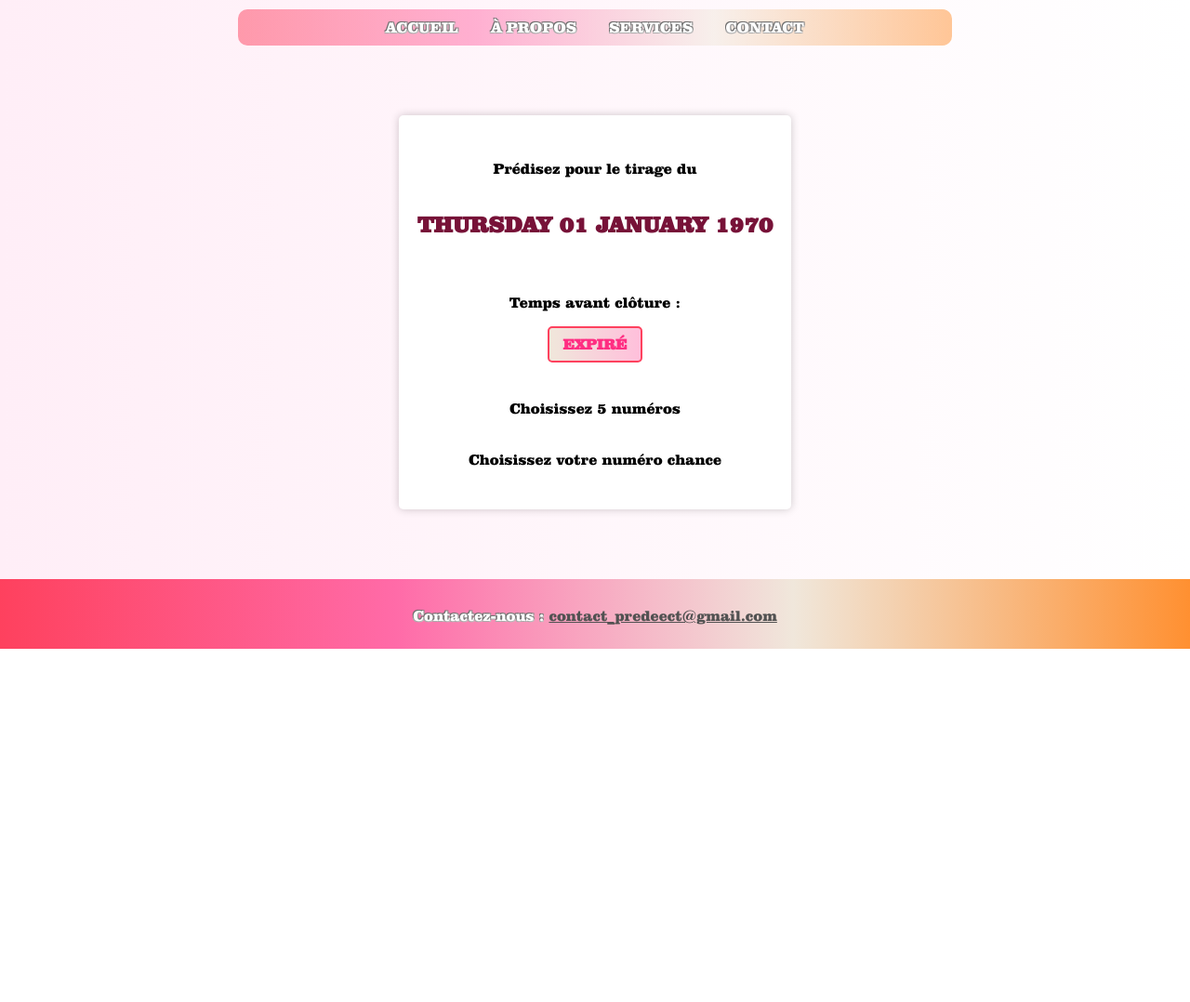
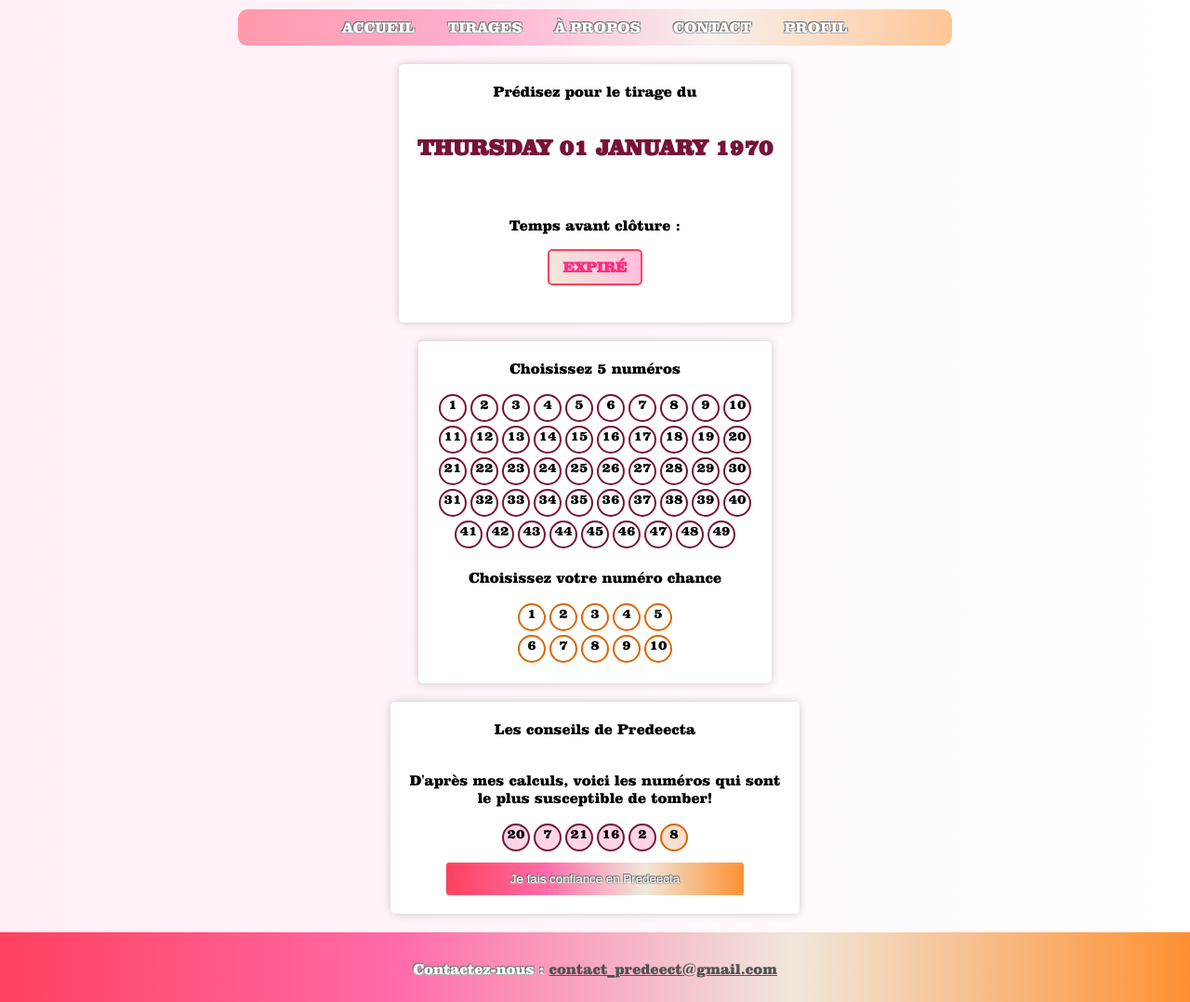
Before and after one commit to manaeprodev/projet-thema, a PHP site: page /prediction.php in a window 1280 px wide. Shown: the part 102-1180 px from the top of the page at 93% size. Before the commit the page ends 800 px from the top, so only its background shows below. Run offline with PHP 8.4, Linux system fonts and the light colour scheme; the visitor is signed in with stand-in values (Sample User, id 1).

Commit message:
Prediction feature

```diff
--- a/assets/style.css
+++ b/assets/style.css
@@ -64,7 +64,7 @@ input[type="text"], input[type="password"] {
     border-radius: 3px;
 }
 
-input[type="submit"] {
+input[type="submit"], #btn_valider, #btn_ecouter_ia {
     margin-top: 10px;
     width: 80%;
     background: -webkit-linear-gradient(right, rgba(220, 101, 0, 0.5), rgba(197, 184, 169, 0.5), rgba(255, 46, 130, 0.5), rgba(255, 37, 67, 0.5));
@@ -80,7 +80,7 @@ input[type="submit"] {
             1px  1px 0 #bebebe;
 }
 
-input[type="submit"]:hover {
+input[type="submit"]:hover, #btn_valider, #btn_ecouter_ia {
     background: -webkit-linear-gradient(right, #ff9031, #f0e7db, #ff6ba8, #fe415e);
 }
 
@@ -89,6 +89,7 @@ footer {
     color: #fff;
     text-align: center;
     padding: 10px 0;
+    margin-top: 20px;
 }
 
 .file-input-wrapper {
@@ -268,3 +269,54 @@ label, ::placeholder {
 #date_title {
     color: #771238;
 }
+
+.ball {
+    display: inline-block;
+    width: 30px; /* Set a fixed width */
+    height: 30px; /* Set a fixed height */
+    border: 2px solid #771238;
+    border-radius: 50%; /* This makes the border round */
+    text-align: center; /* Center the label content */
+    box-sizing: border-box; /* Include padding and border in the width and height */
+    margin: 2px;
+}
+
+.regular {
+    border: 2px solid #771238;
+}
+
+.ia_regular {
+    border: 2px solid #771238;
+    background-color: rgba(255, 46, 130, 0.20);
+}
+
+.chance {
+    border: 2px solid #dc6500;
+}
+
+.ia_chance {
+    border: 2px solid #dc6500;
+    background-color: rgba(220, 101, 0, 0.20);
+}
+
+.regular:hover {
+    background-color: rgba(119, 18, 56, 0.43);
+}
+
+.chance:hover {
+    background-color: rgba(220, 101, 0, 0.43);
+}
+
+.selected {
+    background-color: #ff2543;
+}
+
+.predeecta{
+    padding-top: 0;
+    margin-top : 20px;
+    margin-bottom: 0;
+}
+
+.label_container {
+    display: flex;
+}
--- a/components/head.php
+++ b/components/head.php
@@ -7,3 +7,4 @@
         echo "Bienvenue";
     }
     ?></title>
+<script src="https://ajax.googleapis.com/ajax/libs/jquery/3.6.0/jquery.min.js"></script>
--- a/components/header.php
+++ b/components/header.php
@@ -3,8 +3,9 @@
 
 </header>
     <nav>
-        <a class="nav_item" href="/">ACCUEIL</a>
-        <a class="nav_item" href="/">À PROPOS</a>
-        <a class="nav_item" href="/">SERVICES</a>
-        <a class="nav_item" href="/">CONTACT</a>
+        <a class="nav_item" href="<?=getenv('ROOT_DIR') ?>/menu.php">ACCUEIL</a>
+        <a class="nav_item" href="<?=getenv('ROOT_DIR') ?>/tirages.php">TIRAGES</a>
+        <a class="nav_item" href="<?=getenv('ROOT_DIR') ?>/apropos.php">À PROPOS</a>
+        <a class="nav_item" href="<?=getenv('ROOT_DIR') ?>/contact.php">CONTACT</a>
+        <a class="nav_item" href="<?=getenv('ROOT_DIR') ?>/mon_profil.php">PROFIL</a>
     </nav>
--- a/menu.php
+++ b/menu.php
@@ -33,9 +33,8 @@ $_SESSION['user'] = "TIRYAKT";
             $dateActuelle->modify('+1 day');
         }
 
-        $dateProchain = $dateActuelle->format('Y-m-d 18:00:00');
+        $dateProchain = $dateActuelle->format('Y-m-d 17:00:00');
         $_SESSION['dateProchain'] = $dateProchain;
-        var_dump($_SESSION['dateProchain']);
 
         $dateFormatee = strftime("%A %d %B %Y", strtotime($dateProchain));
 
--- /dev/null
+++ b/mon_profil.php
@@ -0,0 +1,4 @@
+<?php
+
+session_start();
+var_dump($_SESSION);die();
--- a/prediction.php
+++ b/prediction.php
@@ -13,7 +13,7 @@ $dateProchain = $_SESSION['dateProchain'];
     <?php include "components/header.php";?>
     <link rel="stylesheet" href="assets/style.css">
 </head>
-<div class="container">
+<div class="container predeecta">
     <p>Prédisez pour le tirage du</p>
     <h2 id="date_title"><?php
 
@@ -28,12 +28,55 @@ $dateProchain = $_SESSION['dateProchain'];
         <label id="countdown" class="btn-upload">
         </label>
     </div>
+</div>
+<div class="container predeecta">
     <p>Choisissez 5 numéros</p>
+    <form method="post" action="<?php echo htmlspecialchars($_SERVER["PHP_SELF"]); ?>" enctype="multipart/form-data">
+    <?php for ($i=1; $i<=49; $i++) {
+        echo "<label id=\"r_$i\" for=\"ball$i\" class='ball regular'>$i</label>";
+        if ($i%10 == 0) {
+            echo "<br>";
+        }
+    }
+    ?>
     <p>Choisissez votre numéro chance</p>
+    <?php for ($i=1; $i<=10; $i++) {
+        echo "<label id=\"c_$i\" for=\"ball$i\" class='ball chance'>$i</label>";
+        if ($i%5 == 0) {
+            echo "<br>";
+        }
+    }
+    ?>
+        <button id="btn_valider" type="button" hidden>Valider ma prédiction !</button>
+    </form>
+</div>
+<div class="container predeecta">
+    <p>Les conseils de Predeecta</p>
+    <img>
+    <p>D'après mes calculs, voici les numéros qui sont le plus susceptible de tomber!</p>
+    <div class="label_container">
+    <?php
+    $randomArray = array();
+    while (count($randomArray) < 5) {
+        $randomNumber = mt_rand(1, 49);
+        if (!in_array($randomNumber, $randomArray)) {
+            $randomArray[] = $randomNumber;
+            echo "<label for='ia_ball_$randomNumber' class='ball ia_regular'>$randomNumber</label>";
+        }
+    }
+
+    $randomNumber = mt_rand(1, 10);
+    echo "<label class='ball ia_chance'>$randomNumber</label>";
+    ?>
+    </div>
+    <button id="btn_ecouter_ia" type="button">Je fais confiance en Predeecta</button>
+
 </div>
 <?php include "components/footer.php";?>
 </body>
 <script>
+    const MAX_REGULAR_BALLS = 5;
+    const MAX_CHANCE_BALLS = 1;
     var x = setInterval(function() {
         // Date actuelle
         var now = new Date().getTime();
@@ -52,12 +95,76 @@ $dateProchain = $_SESSION['dateProchain'];
             allowPrediction = false;
             clearInterval(x);
             document.getElementById("countdown").innerHTML = "EXPIRÉ";
-            document.getElementById("btn_prediction").hidden = true;
+            document.getElementById("btn_valider").hidden = true;
             alert("La date limite de prédiction a expiré, réessayez plus tard.");
         } else {
-            document.getElementById("btn_prediction").hidden = false;
+            document.getElementById("btn_valider").hidden = false;
         }
     }, 1000);
+
+    var selectedBalls = 0;
+    var regularBalls = document.querySelectorAll('.regular');
+    var chanceBalls = document.querySelectorAll('.chance');
+    var selectedChanceBalls;
+    var selectedRegularBalls;
+    regularBalls.forEach(function(regularBall) {
+        regularBall.addEventListener('click', function () {
+                if (this.classList.contains('selected')) {
+                    this.classList.remove('selected');
+                } else {
+                    selectedRegularBalls = document.querySelectorAll('.selected.regular');
+                    if (selectedRegularBalls.length < MAX_REGULAR_BALLS) {
+                        this.classList.add('selected');
+                    } else {
+                        alert('Maximum ' + MAX_REGULAR_BALLS + ' boule(s) à sélectionner.');
+                    }
+                }
+            });
+        });
+
+    chanceBalls.forEach(function(chanceBall) {
+        chanceBall.addEventListener('click', function () {
+            if (this.classList.contains('selected')) {
+                this.classList.remove('selected');
+            } else {
+                selectedChanceBalls = document.querySelectorAll('.selected.chance');
+                if (selectedChanceBalls.length < MAX_CHANCE_BALLS) {
+                    this.classList.add('selected');
+                } else {
+                    alert('Maximum ' + MAX_CHANCE_BALLS + ' boule(s) chance à sélectionner.');
+                }
+            }
+        });
+    });
+
+    var error = 0;
+
+    document.getElementById('btn_valider').addEventListener('click', function() {
+        if (selectedRegularBalls && selectedChanceBalls) {
+            if (selectedRegularBalls.length+1 !== MAX_REGULAR_BALLS
+                && selectedChanceBalls.length+1 !== MAX_CHANCE_BALLS) {
+                error = 1;
+                alert('Veuillez sélectionner 5 numéros ainsi qu\'1 numéro chance.');
+            } else {
+                $.ajax({
+                    url: 'process_prediction.php',
+                    type: 'POST',
+                    data: {'parametre': 'valeur'},
+                    success: function(response) {
+                        console.log(response);
+                        alert('Votre prédiction a bien été prise en compte.');
+                    },
+                    error: function(xhr, status, error) {
+                        console.error(error);
+                        alert('Une erreur est survenue lors de la validation de votre prédiction. Veuillez réessayer.');
+                    }
+                });
+            }
+        } else {
+            error = 1;
+            alert('Veuillez sélectionner 5 numéros ainsi qu\'1 numéro chance.');
+        }
+    });
 
 
 </script>
```
Also changed, not shown: apropos.php (added, +20 -0 lines), contact.php (added, +20 -0 lines), process_prediction.php (added, +7 -0 lines), tirages.php (added, +22 -0 lines).
